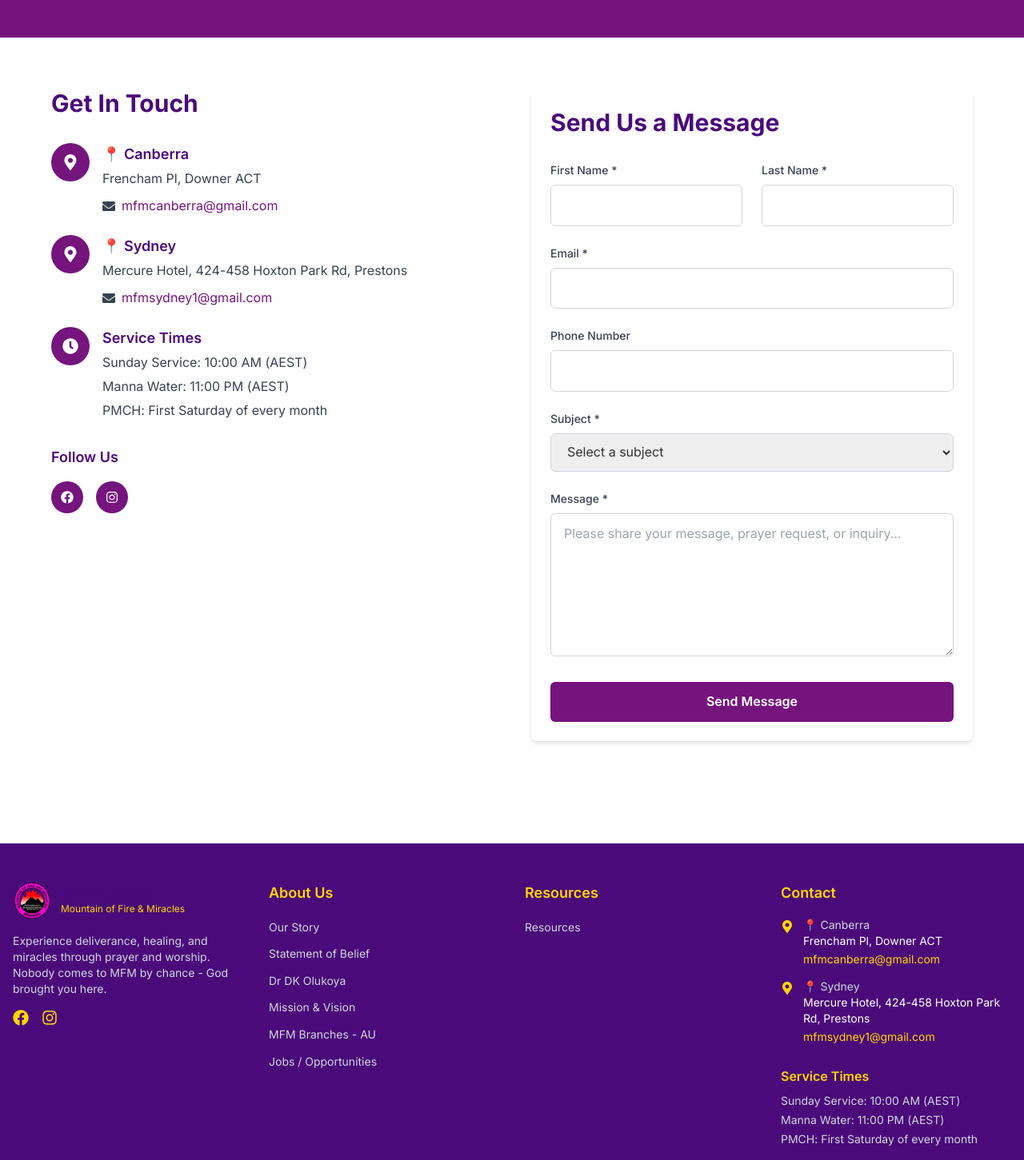
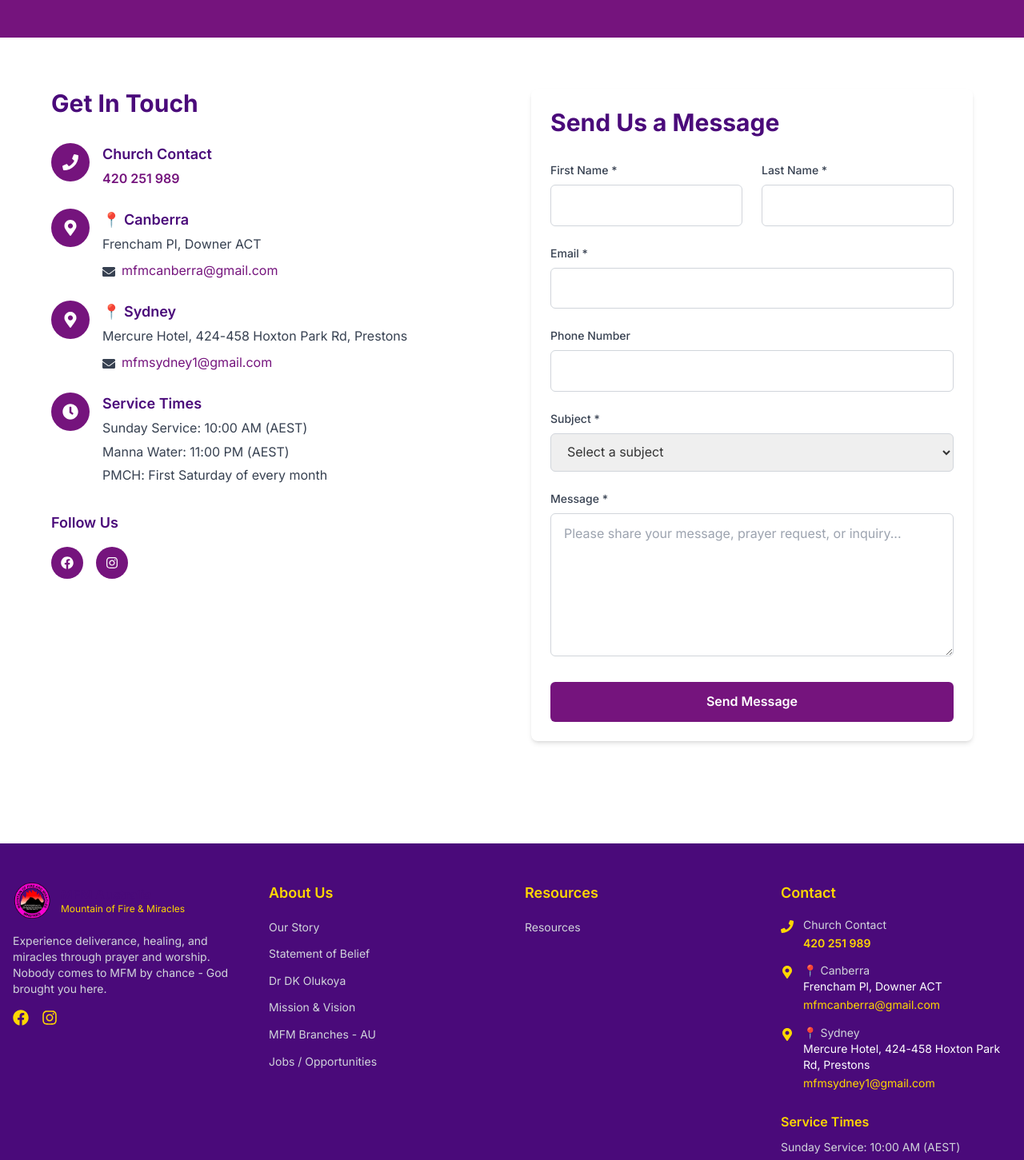
Before and after one commit to MountainofFireAU/homepage, a Next.js app: page /contact in a window 1280 px wide. Shown: the part 369-1820 px from the top of the page at 80% size. Built offline with nearby package versions, Linux system fonts and the light colour scheme.

Commit message:
remove speci\r 420 251 989

```diff
--- a/app/branches/page.tsx
+++ b/app/branches/page.tsx
@@ -1,7 +1,7 @@
 import React from 'react'
 import Link from 'next/link'
 import Image from 'next/image'
-import { FaFire, FaPray, FaHeart, FaUsers, FaCalendarAlt, FaClock, FaMapMarkerAlt, FaPlay, FaArrowRight, FaGlobe, FaBook, FaWater, FaCrown, FaShieldAlt } from 'react-icons/fa'
+import { FaFire, FaPray, FaHeart, FaUsers, FaCalendarAlt, FaClock, FaMapMarkerAlt, FaPlay, FaArrowRight, FaGlobe, FaBook, FaWater, FaCrown, FaShieldAlt, FaPhone } from 'react-icons/fa'
 import ImageSlideshow from '../components/ImageSlideshow'
 import { withBasePath } from '../lib/basePath'
 
@@ -70,6 +70,10 @@
                   <FaGlobe className="text-mfm-primary" />
                   <span><strong>Contact:</strong> mfmcanberra@gmail.com</span>
                 </div>
+                <div className="flex items-center gap-3">
+                  <FaPhone className="text-mfm-primary" />
+                  <span><strong>Phone:</strong> <a href="tel:420251989" className="text-mfm-primary hover:text-mfm-dark transition-colors">420 251 989</a></span>
+                </div>
               </div>
             </div>
 
@@ -93,6 +97,10 @@
                 <div className="flex items-center gap-3">
                   <FaGlobe className="text-mfm-primary" />
                   <span><strong>Contact:</strong> mfmsydney1@gmail.com</span>
+                </div>
+                <div className="flex items-center gap-3">
+                  <FaPhone className="text-mfm-primary" />
+                  <span><strong>Phone:</strong> <a href="tel:420251989" className="text-mfm-primary hover:text-mfm-dark transition-colors">420 251 989</a></span>
                 </div>
               </div>
             </div>
--- a/app/components/Footer.tsx
+++ b/app/components/Footer.tsx
@@ -53,6 +53,17 @@
           <div>
             <h4 className="text-lg font-semibold mb-4 text-mfm-secondary">Contact</h4>
             <div className="space-y-3">
+              {/* Church Contact Number */}
+              <div className="flex items-start space-x-3">
+                <FaPhone className="text-mfm-secondary mt-1 flex-shrink-0" />
+                <div>
+                  <p className="text-gray-300 text-sm">Church Contact</p>
+                  <a href="tel:420251989" className="text-mfm-secondary hover:text-white transition-colors text-sm font-semibold">
+                    420 251 989
+                  </a>
+                </div>
+              </div>
+
               {/* Canberra Location */}
               <div className="flex items-start space-x-3">
                 <FaMapMarkerAlt className="text-mfm-secondary mt-1 flex-shrink-0" />
--- a/app/components/ImageSlideshow.tsx
+++ b/app/components/ImageSlideshow.tsx
@@ -6,7 +6,6 @@
 import { withBasePath } from '../lib/basePath'
 
 const images = [
-  withBasePath('/mfmauimage/PHOTO-2025-07-11-16-49-42.jpg'),
   withBasePath('/mfmauimage/9a14ddd8-ea42-48ea-927f-3c4576d3b9f3.JPG'),
   withBasePath('/mfmauimage/68cf166d-8ea7-4750-a88b-cdcd6afab2ff.JPG'),
   withBasePath('/mfmauimage/05ba6d63-e9d8-4bc8-8fa4-fcba8defcbd3.JPG'),
@@ -15,7 +14,6 @@
   withBasePath('/mfmauimage/D33D6E71-66CA-475A-ABED-E80006559913.jpeg'),
   withBasePath('/mfmauimage/D610FBC2-6018-4E2A-9DC1-AA1D76DD1F5B.jpeg'),
   withBasePath('/mfmauimage/995EA251-9C33-4064-B63C-290FFA909DE9.jpeg'),
-  withBasePath('/mfmauimage/2C131D33-E8F0-4E40-BA88-FC99972CB222.jpeg'),
   withBasePath('/mfmauimage/20250511_015115168_iOS.jpg'),
   withBasePath('/mfmauimage/402C5CEE-36C0-46F7-873A-34411BCB7095.jpeg')
 ]
--- a/app/contact/page.tsx
+++ b/app/contact/page.tsx
@@ -106,6 +106,21 @@
               <h2 className="text-3xl font-bold text-mfm-dark mb-8">Get In Touch</h2>
 
               <div className="space-y-6">
+                {/* Church Contact Number */}
+                <div className="flex items-start space-x-4">
+                  <div className="w-12 h-12 bg-mfm-primary rounded-full flex items-center justify-center flex-shrink-0">
+                    <FaPhone className="text-white text-xl" />
+                  </div>
+                  <div>
+                    <h3 className="text-lg font-semibold text-mfm-dark mb-1">Church Contact</h3>
+                    <p className="text-gray-700">
+                      <a href="tel:420251989" className="text-mfm-primary hover:text-mfm-dark transition-colors font-semibold">
+                        420 251 989
+                      </a>
+                    </p>
+                  </div>
+                </div>
+
                 {/* Canberra Location */}
                 <div className="flex items-start space-x-4">
                   <div className="w-12 h-12 bg-mfm-primary rounded-full flex items-center justify-center flex-shrink-0">
--- a/app/page.tsx
+++ b/app/page.tsx
@@ -60,7 +60,7 @@
         <div className="container mx-auto px-4 text-center">
           <blockquote className="text-2xl md:text-3xl font-semibold text-mfm-dark mb-4">
             "But upon mount Zion shall be deliverance, and there shall be holiness;<br />
-            and YOU shall possess their possessions."
+            and YOU shall possess your possessions."
           </blockquote>
           <cite className="text-lg text-mfm-primary font-medium">Obadiah 1:17</cite>
         </div>
```
Also changed, not shown: public/mfmauimage/2C131D33-E8F0-4E40-BA88-FC99972CB222.jpeg (deleted), public/mfmauimage/PHOTO-2025-07-11-16-49-42.jpg (deleted).
